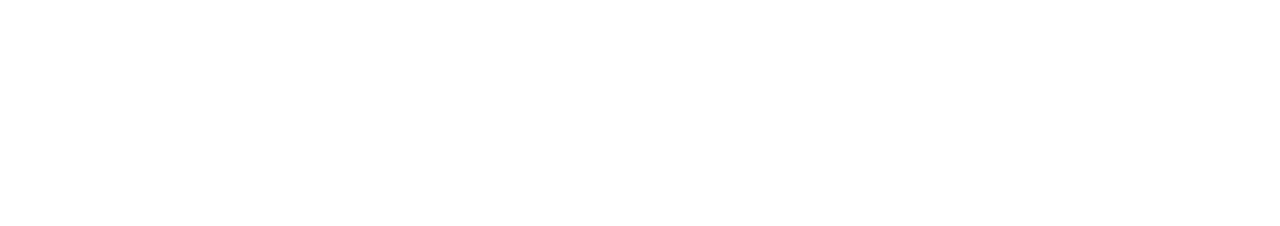
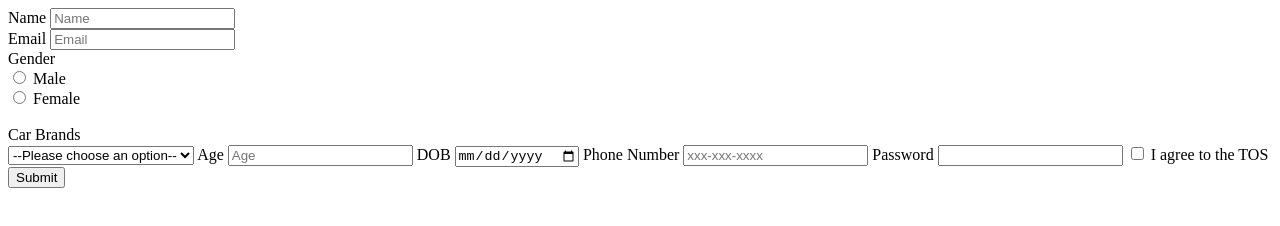
Before and after one commit to acciojob/signup-form-car-Vickypurveyor, a website: page main.html in a window 1280 px wide. Drawn offline with Linux system fonts and the light colour scheme.

Commit message:
created a submission

```diff
--- a/main.html
+++ b/main.html
@@ -8,6 +8,36 @@
 
 <body>
 	<!-- the entire body must be written by student -->
+	<label for="name">Name</label>
+	<input type="text" id="name" placeholder="Name" required>
+	<br>
+	<label for="email">Email</label>
+	<input type="email" id="email" placeholder="Email" required>
+	<br>
+	<label>Gender</label><br>
+    <input type="radio" id="gender_m" name="gender" value="male" required>
+    <label for="gender_m">Male</label><br>
+    <input type="radio" id="gender_f" name="gender" value="female" required>
+    <label for="gender_f">Female</label><br><br>
+	<label for="cars">Car Brands</label><br>
+    <select id="cars" name="cars" required>
+      <option value="">--Please choose an option--</option>
+      <option value="Toyota">Toyota</option>
+      <option value="Honda">Honda</option>
+      <option value="Ford">Ford</option>
+      <option value="BMW">BMW</option>
+    </select>
+	<label for="age">Age</label>
+	<input type="number"  id="age" placeholder="Age" required>
+	<label for="dob">DOB</label>
+	<input type="date" id="dob" required>
+	<label for="tel">Phone Number</label>
+	<input type="tel" id="tel" placeholder="xxx-xxx-xxxx">
+	<label for="password">Password</label>
+	<input type="password" id="password" required>
+	 <input type="checkbox" id="tos" name="tos" required>
+    <label for="tos">I agree to the TOS</label>
+	<button type="submit">Submit</button>
     <script type="text/javascript" src="./script.js">
 </script>
 
```
